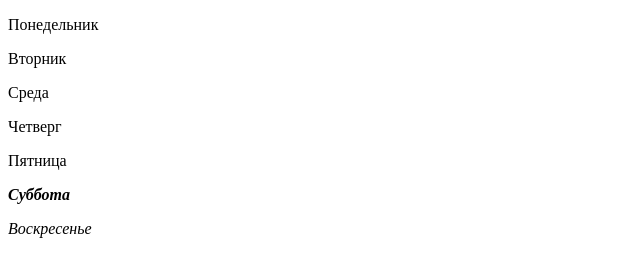
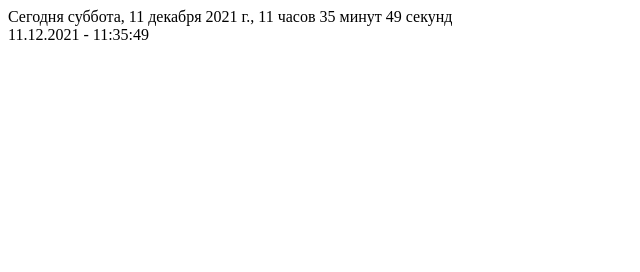
Before and after one commit to zuevanton/js22_additional_lessons, a plain HTML site: page index.html in a window 1280 px wide. Shown: the whole page, without its empty margins (0-640 px from the left). Drawn offline with Linux system fonts and the light colour scheme.

Commit message:
added lesson09

```diff
--- a/index.html
+++ b/index.html
@@ -7,6 +7,8 @@
   <title>additional</title>
 </head>
 <body>
+  <div class="long-date"></div>
+  <div class="short-date"></div>
   <script src="script.js"></script>
 </body>
 </html>
--- a/script.js
+++ b/script.js
@@ -1,30 +1,66 @@
 'use strict';
+const dateOut = {
+  fullDate: document.querySelector('.long-date'),
+  shortDate: document.querySelector('.short-date'),
 
-const week = ['Воскресенье', 'Понедельник', 'Вторник', 'Среда', 'Четверг', 'Пятница', 'Суббота'],
-      div = document.createElement('div'),
-      date = new Date();
+  longFormatDate: new Intl.DateTimeFormat('ru', {
+    weekday: 'long',
+    year: 'numeric',
+    month: 'long',
+    day: 'numeric'
+  }),
+  shortFormatDate: new Intl.DateTimeFormat('ru', {
+    month: '2-digit',
+    day: '2-digit',
+    year: 'numeric'
+  }),
+  formatTime: new Intl.DateTimeFormat('ru', {
+    hour: '2-digit',
+    minute: '2-digit',
+    second: '2-digit'
+  }),
 
-function createDay(day, num){
-  // если попадаем на субботу и вскр, то выводим их Ж и К
-  if (num === date.getDay() && (date.getDay() === 6 || date.getDay() === 0)){
-    div.innerHTML += '<p><b><i>' + day + '</i></b></p>';
-  }
-  // если суббота или вскр, то делаем их К
-  else if (num === 0 || num === 6){
-    div.innerHTML += '<p><i>' + day + '</i></p>';
-  }
-  // если попадаем на день, то делаем Ж
-  else if(num === date.getDay()){
-    div.innerHTML += '<p><b>' + day + '</b></p>';
-  }
-  // выводим без всего
-  else {
-    div.innerHTML += '<p>' + day + '</p>';
+  getLongDateFormat (date){
+    return this.longFormatDate.format(this.date);
+  },
+
+  getShortDateFormat(date){
+    return this.shortFormatDate.format(date);
+  },
+
+  getShortTimeFormat(date){
+   return this.formatTime.format(date);
+  },
+
+  num2str(n, textForms){
+    n = Math.abs(n) % 100;
+    let n1 = n % 10;
+    if (n > 10 && n < 20) {
+     return textForms[2];
+    }
+    if (n1 > 1 && n1 < 5) {
+      return textForms[1];
+    }
+    if (n1 === 1) {
+     return textForms[0];
+    }
+     return textForms[2];
+  },
+  outTime(){
+    let date = new Date(),
+        hour = date.getHours(),
+        minute = date.getMinutes(),
+        second = date.getSeconds(),
+        hourDeclension = ' ' + this.num2str(hour, ['час', 'часа', 'часов']) + ' ',
+        minuteDeclension = ' ' + this.num2str(minute, ['минута', 'минуты', 'минут']) + ' ',
+        secondDeclension = ' ' + this.num2str(second, ['секунда', 'секунды', 'секунд']) + ' '
+
+    this.shortDate.innerHTML = this.getShortDateFormat(date) + ' - ' + this.getShortTimeFormat(date)
+    this.fullDate.innerHTML = 'Сегодня ' + this.getLongDateFormat(date) + ', ' + hour + hourDeclension + minute +
+    minuteDeclension + second + secondDeclension
   }
 }
 
-for(let i = 1; i < week.length; i++){
-  createDay(week[i], i);
-}
-createDay(week[0], 0);
-document.body.append(div);
+setInterval(function(){
+  dateOut.outTime();
+}, 1000);
```
